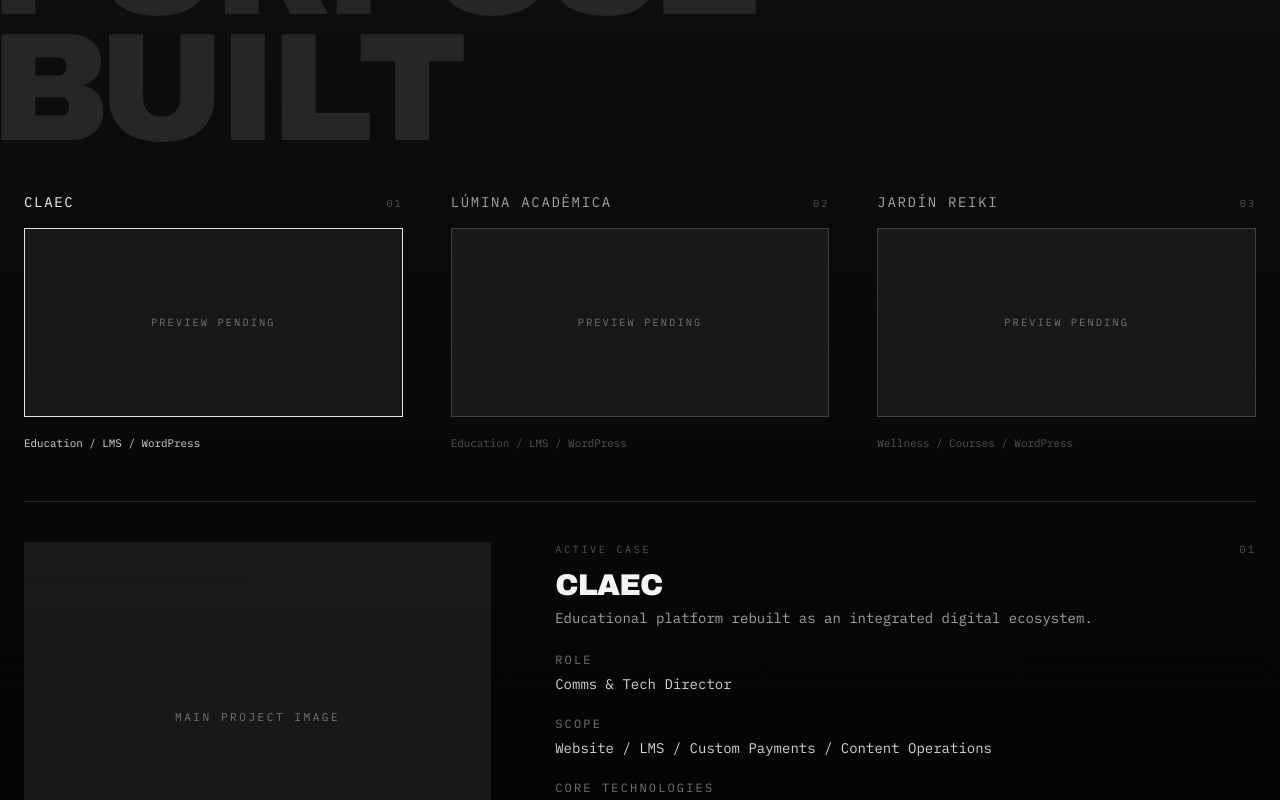
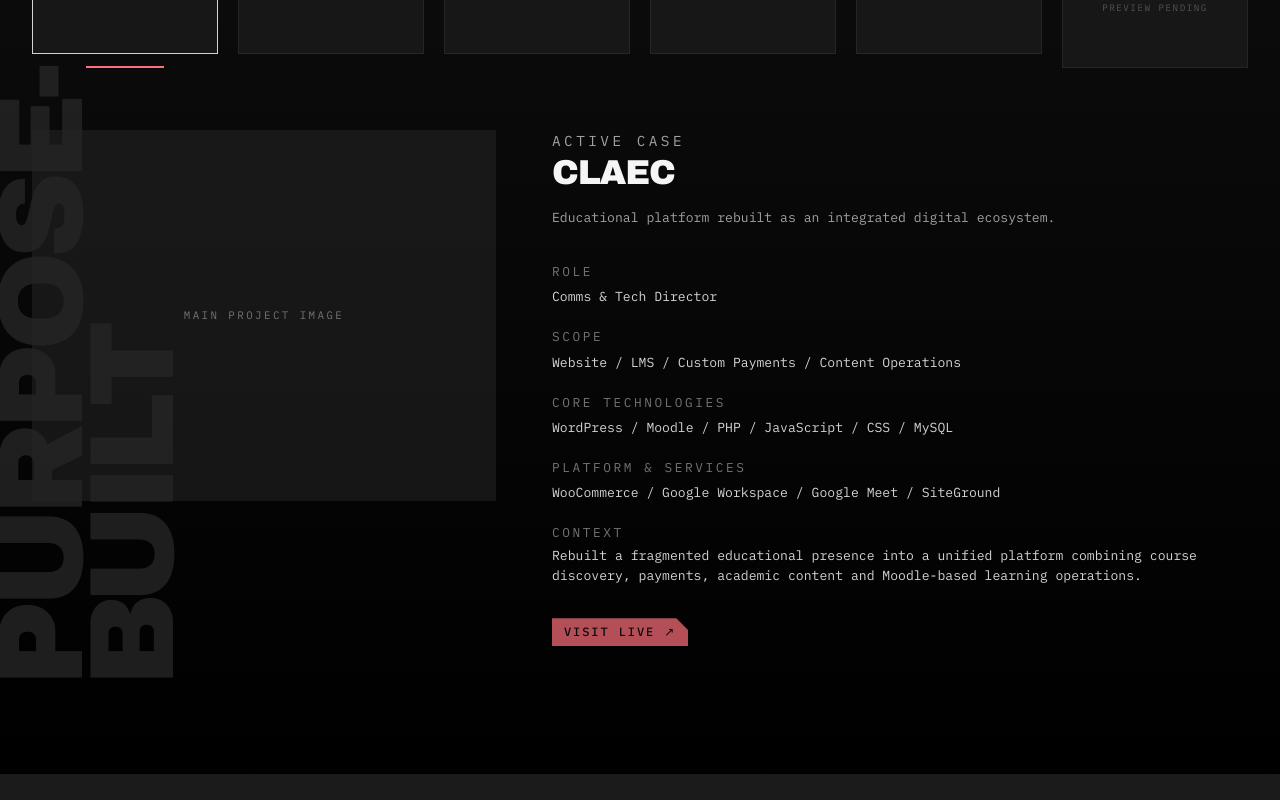
Before and after one commit to hernan-go/portfolio-hernan, a React (Vite) app: page / in a window 1280 px wide. Shown: the part 1100-1900 px from the top of the page. After the commit the page ends 1874 px from the top, so only its background shows below. Built offline with nearby package versions, Linux system fonts and the light colour scheme.

Commit message:
feat(work): rebuild selected work experience

```diff
--- a/src/sections/Work.tsx
+++ b/src/sections/Work.tsx
@@ -1,33 +1,33 @@
 import { useState } from "react";
-import { Container } from "../components/Container";
 
-type ProjectId = "claec" | "lumina" | "jardin-reiki";
+type ProjectId =
+  | "claec"
+  | "lumina"
+  | "jardin-reiki"
+  | "zepelin"
+  | "prisma"
+  | "circular-economy";
 
-interface Project {
+type Project = {
   id: ProjectId;
   name: string;
-  category: string;
   descriptor: string;
   role: string;
   scope: string[];
   coreTechnologies: string[];
   platforms: string[];
-  liveUrl: string;
-}
+  context: string;
+  liveUrl?: string;
+};
 
 const projects: Project[] = [
   {
     id: "claec",
     name: "CLAEC",
-    category: "Education / LMS / WordPress",
-    descriptor: "Educational platform rebuilt as an integrated digital ecosystem.",
+    descriptor:
+      "Educational platform rebuilt as an integrated digital ecosystem.",
     role: "Comms & Tech Director",
-    scope: [
-      "Website",
-      "LMS",
-      "Custom Payments",
-      "Content Operations",
-    ],
+    scope: ["Website", "LMS", "Custom Payments", "Content Operations"],
     coreTechnologies: [
       "WordPress",
       "Moodle",
@@ -42,21 +42,17 @@
       "Google Meet",
       "SiteGround",
     ],
+    context:
+      "Rebuilt a fragmented educational presence into a unified platform combining course discovery, payments, academic content and Moodle-based learning operations.",
     liveUrl: "https://claec.edu.do",
   },
   {
     id: "lumina",
     name: "Lúmina Académica",
-    category: "Education / LMS / WordPress",
     descriptor:
-      "Learning and commerce platform for holistic education.",
-    role: "Founder / WordPress Developer / LMS Administrator",
-    scope: [
-      "Website",
-      "LMS",
-      "E-commerce",
-      "Content Platform",
-    ],
+      "Independent learning and commerce platform for synchronous and asynchronous education.",
+    role: "Founder / Web Developer / LMS Administrator",
+    scope: ["Website", "LMS", "E-commerce", "Content Platform"],
     coreTechnologies: [
       "WordPress",
       "Moodle",
@@ -71,21 +67,17 @@
       "Payment Gateways",
       "SiteGround",
     ],
+    context:
+      "Turned the operational knowledge developed at CLAEC into an independently managed platform combining course sales, content delivery and ongoing LMS administration.",
     liveUrl: "https://luminaacademica.com.ar/",
   },
   {
     id: "jardin-reiki",
     name: "Jardín Reiki",
-    category: "Wellness / Courses / WordPress",
     descriptor:
-      "Course, booking and practice platform for a holistic center.",
-    role: "WordPress Developer",
-    scope: [
-      "Website",
-      "Courses",
-      "Bookings",
-      "E-commerce",
-    ],
+      "Course, booking and commerce platform with a custom interactive frontend.",
+    role: "Frontend & WordPress Developer",
+    scope: ["Website", "Courses", "Bookings", "E-commerce"],
     coreTechnologies: [
       "WordPress",
       "PHP",
@@ -99,7 +91,58 @@
       "Dynamic Backgrounds",
       "SiteGround",
     ],
+    context:
+      "Built a cohesive course, booking and commerce platform with custom frontend behavior, calendar integration and a visual system tailored to the center's identity.",
     liveUrl: "https://jardinreiki.com.ar/",
+  },
+  {
+    id: "zepelin",
+    name: "Zepelin Multimedia",
+    descriptor:
+      "Commercial website and training ecosystem for freelance digital services.",
+    role: "Founder / Web Developer",
+    scope: ["Service Website", "Lead Generation", "Training", "LMS"],
+    coreTechnologies: ["WordPress", "Moodle", "PHP", "JavaScript", "CSS"],
+    platforms: ["Service Plans", "Lead Capture", "Moodle", "SiteGround"],
+    context:
+      "Structured a commercial site around service plans, lead generation and training, supported by a self-managed Moodle environment for foundational digital education.",
+    liveUrl: "https://zepelinmultimedia.com.ar/",
+  },
+  {
+    id: "prisma",
+    name: "Prisma Comunidad",
+    descriptor:
+      "Focused one-page platform for community programs, participants and institutions.",
+    role: "Co-founder / Web Developer",
+    scope: ["Landing Page", "Program Information", "Schedules", "Contact"],
+    coreTechnologies: ["WordPress", "Divi 5", "JavaScript", "CSS"],
+    platforms: [
+      "Responsive Layout",
+      "Contact Flows",
+      "Content Structure",
+      "Production Deployment",
+    ],
+    context:
+      "Delivered a focused one-page platform for participants and institutions, organizing activities, schedules and contact paths while adopting Divi 5 in a live project.",
+      liveUrl: "https://prismacomunidad.com.ar/",
+  },
+  {
+    id: "circular-economy",
+    name: "Circular Economy Sites",
+    descriptor:
+      "Two responsive institutional websites implemented from client-approved Figma designs.",
+    role: "Web Developer / Figma Implementation",
+    scope: ["FemRecicla", "TAU RAEE", "Responsive UI", "Client Delivery"],
+    coreTechnologies: ["WordPress", "HTML", "JavaScript", "CSS"],
+    platforms: [
+      "Figma",
+      "Responsive QA",
+      "Contact Flows",
+      "Production Deployment",
+    ],
+    context:
+      "Implemented two responsive institutional sites from Figma for circular-economy organizations, prioritizing visual fidelity, clear service communication and fast client delivery.",
+      liveUrl: "https://tau.coop.ar//",
   },
 ];
 
@@ -108,31 +151,43 @@
     useState<ProjectId>("claec");
 
   const activeProject =
-    projects.find((project) => project.id === activeProjectId) ??
-    projects[0];
+    projects.find((project) => project.id === activeProjectId) ?? projects[0];
+
 
   return (
     <section
+      className="relative overflow-hidden py-24 md:py-28"
+    >
+      <div
+        aria-hidden="true"
+        className="pointer-events-none absolute inset-y-0 left-0 hidden w-[17rem] overflow-hidden select-none xl:block"
+      >
+      <div className="absolute inset-y-22 left-[-0.2rem] flex items-end font-['Archivo_Black'] text-[clamp(7.5rem,9vw,10.5rem)] uppercase leading-[0.76] tracking-[-0.065em] text-neutral-800/80">
+      <span className="rotate-180 whitespace-nowrap [writing-mode:vertical-rl]">
+            Purpose-
+          </span>
+
+          <span className="rotate-180 whitespace-nowrap [writing-mode:vertical-rl]">
+            Built
+          </span>
+        </div>
+      </div>
+
+      <div
         id="work"
-      className="relative py-32 md:py-40"
+        className="relative z-10 mx-auto w-full max-w-[1400px] px-7 md:px-8"
       >
+        <h2 className="sr-only">Selected work</h2>
 
-      <p className="mb-6 pl-[calc(clamp(2.25rem,6.8vw,6.25rem)+1.3rem)] font-['IBM_Plex_Mono'] text-xs uppercase tracking-[0.28em] text-neutral-400">
+        <p className="font-['IBM_Plex_Mono'] text-[0.8rem] uppercase tracking-[0.28em] text-neutral-400">
           01 / Selected Work | Interfaces and systems built around real needs.
         </p>
 
-
-        <h2 className="-ml-[0.065em] font-['Archivo_Black'] text-[clamp(3rem,12vw,11rem)]  uppercase leading-[0.82] tracking-[-0.05em] text-neutral-800">
-          <span className="block">Purpose-</span>
-          <span className="block">Built</span>
-        </h2>
-
-        <Container className="mt-24 md:mt-10">
         <div
-          className="grid gap-12 md:grid-cols-3 md:gap-8 lg:gap-12"
+          className="mt-10 grid grid-cols-1 gap-x-5 gap-y-9 sm:grid-cols-2 md:grid-cols-3 xl:grid-cols-6 xl:gap-y-0"
           aria-label="Selected case studies"
         >
-          {projects.map((project, index) => {
+          {projects.map((project) => {
             const isActive = activeProjectId === project.id;
 
             return (
@@ -140,46 +195,43 @@
                 key={project.id}
                 type="button"
                 aria-pressed={isActive}
+                aria-label={`Show ${project.name} case study`}
                 onClick={() => setActiveProjectId(project.id)}
                 className="group min-w-0 text-left focus:outline-none"
               >
-                <div className="mb-4 flex items-baseline justify-between gap-4 font-['IBM_Plex_Mono']">
+                <div className="mb-3 min-h-9 font-['IBM_Plex_Mono']">
                   <h3
-                    className={`text-sm uppercase tracking-[0.12em] transition-colors ${
+                    className={`text-[0.8rem] uppercase leading-[2.5] tracking-[0.09em] transition-colors duration-200 ${
                       isActive
                         ? "text-neutral-100"
-                        : "text-neutral-400 group-hover:text-neutral-200"
+                        : "text-neutral-500 group-hover:text-neutral-200"
                     }`}
                   >
                     {project.name}
                   </h3>
-
-                  <span className="text-[0.65rem] tracking-[0.18em] text-neutral-600">
-                    0{index + 1}
-                  </span>
                 </div>
 
                 <div
-                  className={`relative aspect-[16/8] overflow-hidden border bg-neutral-800/50 transition-all duration-300 ${
+                  className={`relative aspect-[10/6.5] overflow-hidden border bg-neutral-800/45 transition-all duration-300 ${
                     isActive
-                      ? "border-neutral-200"
-                      : "border-neutral-700 group-hover:border-neutral-500"
+                      ? "border-neutral-300"
+                      : "border-neutral-800 group-hover:border-neutral-500"
                   }`}
                 >
-                  <div className="absolute inset-0 flex items-center justify-center font-['IBM_Plex_Mono'] text-[0.65rem] uppercase tracking-[0.2em] text-neutral-500">
+
+                  <div className="absolute inset-0 flex items-center justify-center px-3 text-center font-['IBM_Plex_Mono'] text-[0.58rem] uppercase tracking-[0.16em] text-neutral-600">
                     Preview pending
                   </div>
                 </div>
+                <span
+                  aria-hidden="true"
+                  className={`mx-auto mt-3 block h-0.5 w-[42%] transition-all duration-300 ${
+                    isActive
+                      ? "bg-[#FF707C] opacity-100"
+                      : "bg-transparent opacity-0"
+                  }`}
+                />
 
-                <p
-                  className={`mt-4 font-['IBM_Plex_Mono'] text-[0.68rem] leading-5 transition-colors ${
-                    isActive
-                      ? "text-neutral-300"
-                      : "text-neutral-600 group-hover:text-neutral-400"
-                  }`}
-                >
-                  {project.category}
-                </p>
               </button>
             );
           })}
@@ -187,96 +239,96 @@
 
         <article
           key={activeProject.id}
-          className="mt-12 border-y border-neutral-800 py-8 md:mt-12 md:py-10"
+          aria-live="polite"
+          className="mt-12 pb-4"
         >
-          <div className="grid gap-12 md:grid-cols-[minmax(0,2fr)_minmax(0,3fr)] md:items-start lg:gap-16">
-            <div>
-              <div className="relative aspect-[4/3] overflow-hidden bg-neutral-800/60">
-                <div className="absolute inset-0 flex items-center justify-center font-['IBM_Plex_Mono'] text-[0.7rem] uppercase tracking-[0.22em] text-neutral-500">
+          <div className="grid gap-10 lg:grid-cols-[minmax(0,2fr)_minmax(0,3fr)] lg:items-start lg:gap-14">
+            <div className="relative aspect-[5/4] overflow-hidden bg-neutral-800/55">
+              <div className="absolute inset-0 flex items-center justify-center px-6 text-center font-['IBM_Plex_Mono'] text-[0.68rem] uppercase tracking-[0.22em] text-neutral-500">
                 Main project image
-                </div>
               </div>
             </div>
 
             <div className="font-['IBM_Plex_Mono']">
-              <div className="flex items-start justify-between gap-6">
               <div>
-                  <p className="mb-3 text-[0.65rem] uppercase tracking-[0.24em] text-neutral-600">
+                <p className="mb-1 text-[0.9rem] uppercase tracking-[0.24em] text-neutral-400">
                   Active case
                 </p>
 
-                  <h3 className="font-['Archivo_Black'] text-2xl uppercase leading-none tracking-[-0.03em] text-neutral-100 md:text-3xl">
+                <h3 className="font-['Archivo_Black'] text-[clamp(2rem,2.7vw,2.75rem)] uppercase leading-none tracking-[-0.035em] text-neutral-100">
                   {activeProject.name}
                 </h3>
               </div>
 
-                <span className="text-[0.65rem] tracking-[0.2em] text-neutral-600">
-                  {String(
-                    projects.findIndex(
-                      (project) => project.id === activeProject.id,
-                    ) + 1,
-                  ).padStart(2, "0")}
-                </span>
-              </div>
-
-              <p className="mt-3 max-w-2xl text-sm leading-3 text-neutral-400">
+              <p className="mt-4 max-w-3xl text-[0.82rem] leading-6 text-neutral-400">
                 {activeProject.descriptor}
               </p>
 
-              <dl className="mt-7 space-y-5">
+              <dl className="mt-8 space-y-5">
                 <div>
-                  <dt className="text-xs uppercase tracking-[0.18em] text-neutral-500">
+                  <dt className="text-[0.8rem] uppercase tracking-[0.2em] text-neutral-500">
                     Role
                   </dt>
-
-                  <dd className="mt-1 text-sm leading-6 text-neutral-300">
+                  <dd className="mt-1.5 text-[0.82rem] leading-5 text-neutral-300">
                     {activeProject.role}
                   </dd>
                 </div>
 
                 <div>
-                  <dt className="text-xs uppercase tracking-[0.18em] text-neutral-500">
+                  <dt className="text-[0.8rem] uppercase tracking-[0.2em] text-neutral-500">
                     Scope
                   </dt>
-
-                  <dd className="mt-1 text-sm leading-6 text-neutral-300">
+                  <dd className="mt-1.5 text-[0.82rem] leading-5 text-neutral-300">
                     {activeProject.scope.join(" / ")}
                   </dd>
                 </div>
 
                 <div>
-                  <dt className="text-xs uppercase tracking-[0.18em] text-neutral-500">
+                  <dt className="text-[0.8rem] uppercase tracking-[0.2em] text-neutral-500">
                     Core technologies
                   </dt>
-
-                  <dd className="mt-1 text-sm leading-6 text-neutral-300">
+                  <dd className="mt-1.5 text-[0.82rem] leading-5 text-neutral-300">
                     {activeProject.coreTechnologies.join(" / ")}
                   </dd>
                 </div>
 
                 <div>
-                  <dt className="text-xs uppercase tracking-[0.18em] text-neutral-500">
+                  <dt className="text-[0.8rem] uppercase tracking-[0.2em] text-neutral-500">
                     Platform & services
                   </dt>
-
-                  <dd className="mt-1 text-sm leading-6 text-neutral-300">
+                  <dd className="mt-1.5 text-[0.82rem] leading-5 text-neutral-300">
                     {activeProject.platforms.join(" / ")}
                   </dd>
                 </div>
+
+                <div>
+                  <dt className="text-[0.8rem] uppercase tracking-[0.2em] text-neutral-500">
+                    Context
+                  </dt>
+                  <dd className="mt-1 max-w-3xl text-[0.82rem] leading-5 text-neutral-300">
+                    {activeProject.context}
+                  </dd>
+                </div>
               </dl>
-
+              <div className="mt-8"></div>
+              {activeProject.liveUrl ? (
                 <a
                   href={activeProject.liveUrl}
                   target="_blank"
                   rel="noreferrer"
-                className="mt-4 inline-flex items-center gap-3 bg-[#FF707C]/70 px-3 py-1.5 font-['IBM_Plex_Mono'] text-xs font-medium uppercase tracking-[0.16em] text-neutral-950 transition-colors duration-200 [clip-path:polygon(0_0,calc(100%-0.75rem)_0,100%_0.75rem,100%_100%,0_100%)] hover:bg-[#FF707C]/95 focus-visible:outline-2 focus-visible:outline-offset-4 focus-visible:outline-[#FF707C]"
+                  className="inline-flex items-center gap-3 bg-[#FF707C]/70 px-3 py-1.5 font-['IBM_Plex_Mono'] text-xs font-medium uppercase tracking-[0.16em] text-neutral-950 transition-colors duration-200 [clip-path:polygon(0_0,calc(100%-0.75rem)_0,100%_0.75rem,100%_100%,0_100%)] hover:bg-[#FF707C]/95 focus-visible:outline-2 focus-visible:outline-offset-4 focus-visible:outline-[#FF707C]"
                 >
                   Visit live ↗
                 </a>
+              ) : (
+                 <span className="inline-flex cursor-not-allowed items-center gap-3 bg-[#FF707C]/25 px-3 py-1.5 font-['IBM_Plex_Mono'] text-xs font-medium uppercase tracking-[0.16em] text-neutral-500 [clip-path:polygon(0_0,calc(100%-0.75rem)_0,100%_0.75rem,100%_100%,0_100%)]">
+                  Live link pending
+                </span>
+              )}
             </div>
           </div>
         </article>
-      </Container>
+      </div>
     </section>
   );
 }
```
Lines whose indentation alone changed are shown as unchanged.
